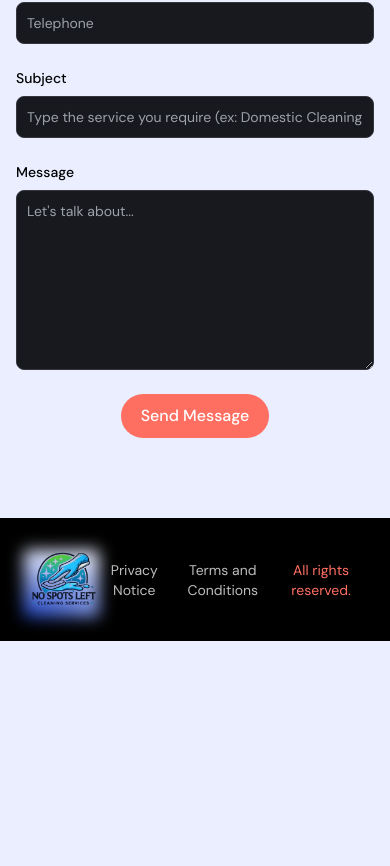
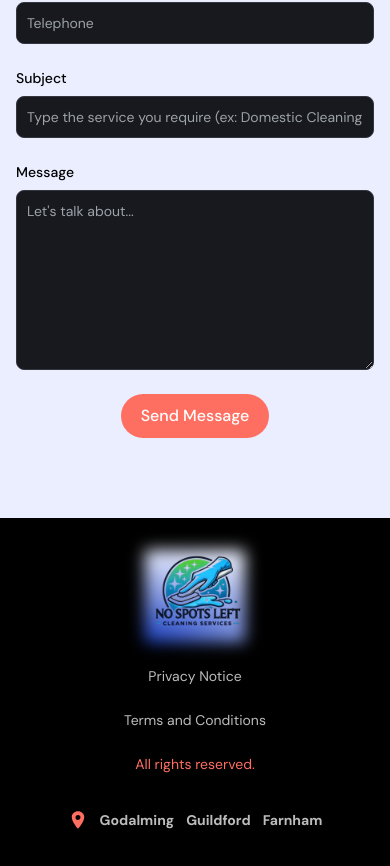
Before and after one commit to LilRomio/no-spots-left, a Next.js app: page / in a window 390 px wide. Shown: the part 3674-4540 px from the top of the page. Before the commit the page ends 4315 px from the top, so only its background shows below. Built offline with nearby package versions, Linux system fonts and the light colour scheme.

Commit message:
bugs fix

```diff
--- a/app/components/Footer.jsx
+++ b/app/components/Footer.jsx
@@ -5,8 +5,8 @@
 import { IoLocationSharp } from 'react-icons/io5';
 const Footer = () => {
   return (
-    <footer className="bg-black text-[#BCBCBC] text-sm flex items-center  text-center">
-      <div className="container flex items-center justify-between p-6">
+    <footer className="bg-black text-[#BCBCBC] text-sm flex  items-center  text-center">
+      <div className="container flex flex-col items-center justify-between gap-6 p-6 md:gap-0 md:flex-row">
         <div className="inline-flex relative before:content-[''] before:top-2 before:bottom-0 before:w-full before:blur before:bg-[radial-gradient(ellipse_200%_100%_at_bottom_left,#183EC2,#EAEEFE_100%)] before:absolute">
           <Image src={Logo} alt="Saas Logo" height={60} width={100} className="relative" />
         </div>
@@ -17,7 +17,7 @@
           Terms and Conditions
         </Link>
         <p className="text-[#FF6F61]">All rights reserved.</p>
-        <div className="items-center justify-center hidden gap-3 py-3 text-sm font-bold md:flex">
+        <div className="flex items-center justify-center gap-3 py-3 text-sm font-bold ">
           <IoLocationSharp className="text-[#FF6F61] w-5 h-5 " /> <span>Godalming</span> <span>Guildford</span>
           <span>Farnham</span>
         </div>
```
